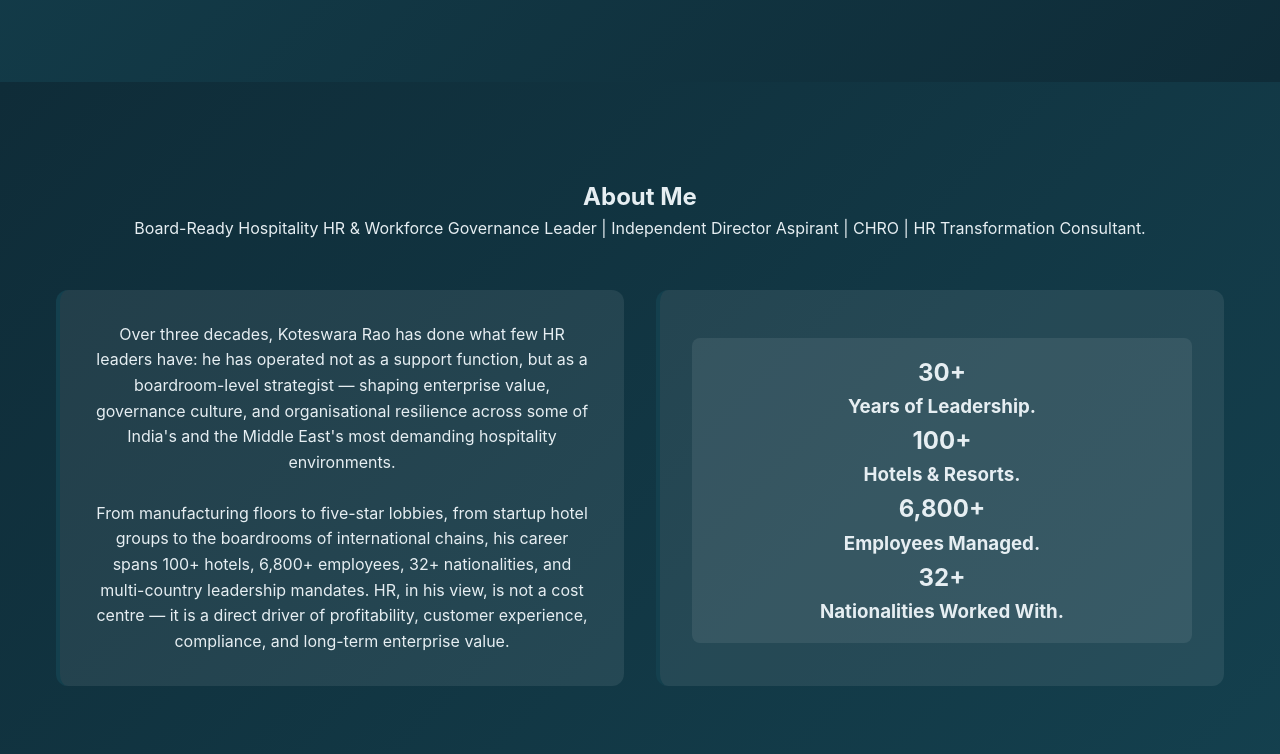
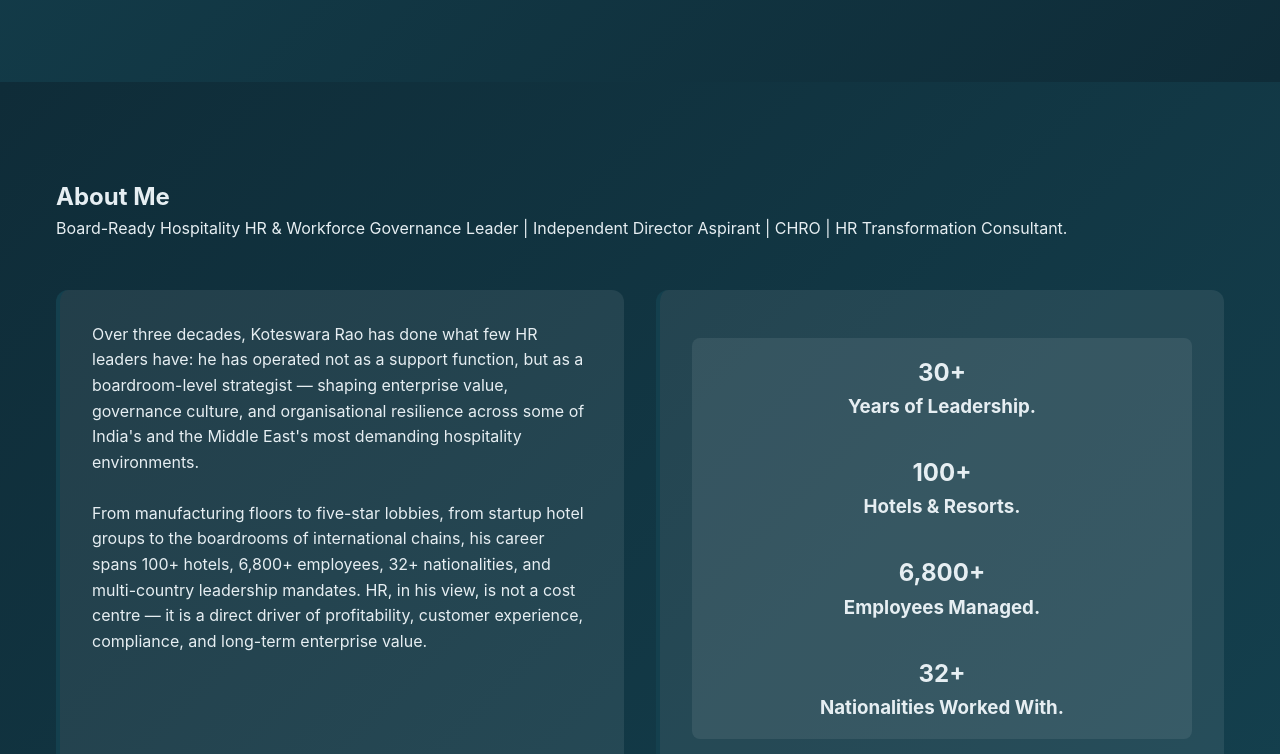
Before and after one commit to TSPraneeth/KR-Consultants, a website: page index.html in a window 1280 px wide. Shown: the part 626-1380 px from the top of the page. Drawn offline with Linux system fonts and the light colour scheme.

Commit message:
grid changes

```diff
--- a/index.html
+++ b/index.html
@@ -67,8 +67,8 @@
                     <p>Over three decades, Koteswara Rao has done what few HR leaders have: he has operated not as a support function, but as a boardroom-level strategist — shaping enterprise value, governance culture, and organisational resilience across some of India's and the Middle East's most demanding hospitality environments. <br><br> From manufacturing floors to five-star lobbies, from startup hotel groups to the boardrooms of international chains, his career spans 100+ hotels, 6,800+ employees, 32+ nationalities, and multi-country leadership mandates. HR, in his view, is not a cost centre — it is a direct driver of profitability, customer experience, compliance, and long-term enterprise value.</p>
                 </div>
 
-                <div class="about-card" id="about">
-                    <div class="about-subcard">
+                <div class="about-card">
+                    <div class="about-subcard" id="about-subcard">
                         <div class="about-subcard1">
                             <h1>30+</h1>
                             <h3>Years of Leadership.</h3>
--- a/scss/_sections.scss
+++ b/scss/_sections.scss
@@ -27,7 +27,7 @@
 }
 
 .about-grid,
-.about-subgrid,
+.about-subcard,
 .expertise-grid,
 .services-grid,
 .stats-grid,
@@ -40,12 +40,13 @@
     margin-top: 3rem;
 }
 
-#about {
+#about-subcard {
     text-align: center;
     align-items: center;
+    align-content: center;
 }
 
-.about-grid, .about-subgrid {
+.about-grid, .about-subcard {
     grid-template-columns: repeat(auto-fit, minmax(250px, 1fr));
 }
 
```
Also changed, not shown: styles.css, 1 other file.
